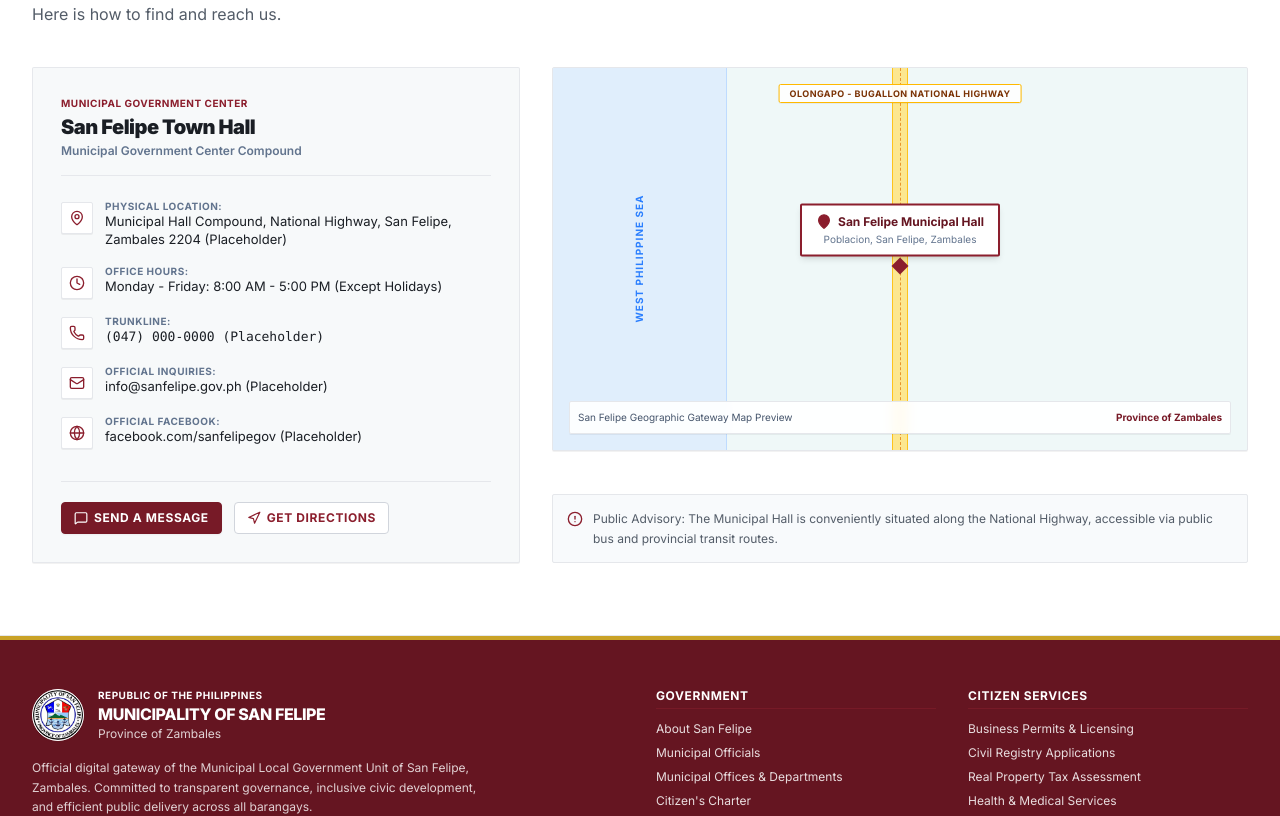
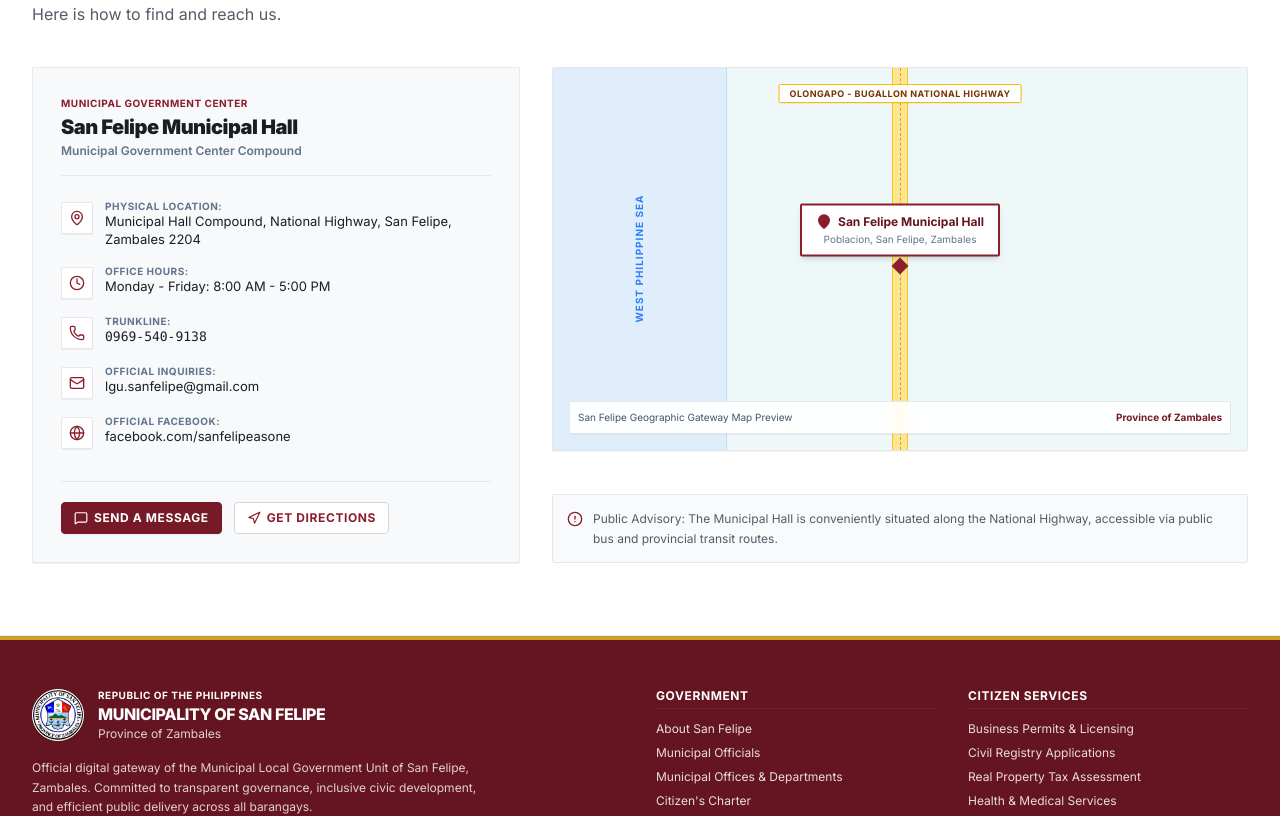
Before and after one commit to sanfelipeasONE/san-felipe-lgu-website, a Next.js app: page / in a window 1280 px wide. Shown: the part 4548-5364 px from the top of the page. Built offline with nearby package versions, Linux system fonts and the light colour scheme; no server answers.

Commit message:
feat: update Municipal Hall contact details, verified trunkline, email, and official Facebook

```diff
--- a/src/components/home/municipal-contact-section.tsx
+++ b/src/components/home/municipal-contact-section.tsx
@@ -86,9 +86,12 @@ export function MunicipalContactSection() {
                     <strong className="block text-[10px] font-bold text-slate-500 uppercase tracking-wider">
                       Trunkline:
                     </strong>
-                    <span className="text-gov-charcoal leading-snug font-mono">
+                    <a
+                      href={`tel:${MUNICIPAL_CONTACT_DATA.phone.replace(/[^0-9+]/g, "")}`}
+                      className="text-gov-charcoal leading-snug font-mono hover:text-burgundy-700 hover:underline transition-colors block"
+                    >
                       {MUNICIPAL_CONTACT_DATA.phone}
-                    </span>
+                    </a>
                   </div>
                 </li>
 
@@ -100,9 +103,12 @@ export function MunicipalContactSection() {
                     <strong className="block text-[10px] font-bold text-slate-500 uppercase tracking-wider">
                       Official Inquiries:
                     </strong>
-                    <span className="text-gov-charcoal leading-snug">
+                    <a
+                      href={`mailto:${MUNICIPAL_CONTACT_DATA.email}`}
+                      className="text-gov-charcoal leading-snug hover:text-burgundy-700 hover:underline transition-colors block"
+                    >
                       {MUNICIPAL_CONTACT_DATA.email}
-                    </span>
+                    </a>
                   </div>
                 </li>
 
@@ -114,21 +120,26 @@ export function MunicipalContactSection() {
                     <strong className="block text-[10px] font-bold text-slate-500 uppercase tracking-wider">
                       Official Facebook:
                     </strong>
-                    <span className="text-gov-charcoal leading-snug">
+                    <a
+                      href={MUNICIPAL_CONTACT_DATA.facebookUrl}
+                      target="_blank"
+                      rel="noopener noreferrer"
+                      className="text-gov-charcoal leading-snug hover:text-burgundy-700 hover:underline transition-colors block"
+                    >
                       {MUNICIPAL_CONTACT_DATA.facebook}
-                    </span>
+                    </a>
                   </div>
                 </li>
               </ul>
             </div>
 
             <div className="mt-8 pt-5 border-t border-gray-200 flex flex-wrap gap-3">
-              <Link href="/contact">
-                <Button variant="primary" size="sm" className="font-bold text-xs uppercase tracking-wider bg-burgundy-800 hover:bg-burgundy-900">
+              <a href={`mailto:${MUNICIPAL_CONTACT_DATA.email}`}>
+                <Button variant="primary" size="sm" className="font-bold text-xs uppercase tracking-wider bg-burgundy-800 hover:bg-burgundy-900 cursor-pointer">
                   <MessageSquare className="h-3.5 w-3.5 mr-1.5" />
                   <span>Send a Message</span>
                 </Button>
-              </Link>
+              </a>
               <Link href="#municipal-map">
                 <Button variant="outline" size="sm" className="font-bold text-xs uppercase tracking-wider border-gray-300 hover:border-burgundy-700 hover:text-burgundy-800">
                   <Navigation className="h-3.5 w-3.5 mr-1.5 text-burgundy-700" />
--- a/src/components/layout/site-footer.tsx
+++ b/src/components/layout/site-footer.tsx
@@ -42,9 +42,18 @@ export function SiteFooter() {
               <span className="font-bold uppercase tracking-wider text-white text-[11px]">
                 Follow San Felipe LGU:
               </span>
-              <span className="text-white/85 text-xs hover:text-white cursor-pointer">Facebook</span>
+              <a
+                href="https://www.facebook.com/sanfelipeasone"
+                target="_blank"
+                rel="noopener noreferrer"
+                className="text-white/85 text-xs hover:text-white transition-colors"
+              >
+                Facebook
+              </a>
               <span className="text-white/40" aria-hidden="true">&bull;</span>
-              <span className="text-white/85 text-xs hover:text-white cursor-pointer">Portal News</span>
+              <Link href="/news" className="text-white/85 text-xs hover:text-white transition-colors">
+                Portal News
+              </Link>
             </div>
           </div>
 
--- a/src/config/homepage-data.ts
+++ b/src/config/homepage-data.ts
@@ -312,12 +312,13 @@ export const EMERGENCY_DATA: EmergencyItem[] = [
 ];
 
 export const MUNICIPAL_CONTACT_DATA = {
-  hallName: "San Felipe Town Hall",
+  hallName: "San Felipe Municipal Hall",
   hallSubtitle: "Municipal Government Center Compound",
-  address: "Municipal Hall Compound, National Highway, San Felipe, Zambales 2204 (Placeholder)",
-  hours: "Monday - Friday: 8:00 AM - 5:00 PM (Except Holidays)",
-  phone: "(047) 000-0000 (Placeholder)",
-  email: "info@sanfelipe.gov.ph (Placeholder)",
-  facebook: "facebook.com/sanfelipegov (Placeholder)",
+  address: "Municipal Hall Compound, National Highway, San Felipe, Zambales 2204",
+  hours: "Monday - Friday: 8:00 AM - 5:00 PM",
+  phone: "0969-540-9138",
+  email: "lgu.sanfelipe@gmail.com",
+  facebook: "facebook.com/sanfelipeasone",
+  facebookUrl: "https://www.facebook.com/sanfelipeasone",
   mapAdvisory: "Public Advisory: The Municipal Hall is conveniently situated along the National Highway, accessible via public bus and provincial transit routes.",
 };
--- a/src/config/site.ts
+++ b/src/config/site.ts
@@ -19,11 +19,16 @@ export const SITE_CONFIG = {
   country: "Republic of the Philippines",
   fullTitle: "Municipality of San Felipe, Zambales",
   portalName: "San Felipe LGU Digital Portal",
-  // Clearly marked placeholders per Project Rule 22
-  contactPlaceholder: {
-    address: "Municipal Hall, San Felipe, Zambales, Philippines (Placeholder)",
-    email: "info@sanfelipe.gov.ph (Placeholder)",
-    phone: "(047) 000-0000 (Placeholder)",
-    emergencyHotline: "911 / 117 (National) / (047) 000-0000 (MDRRMO Placeholder)",
+  contact: {
+    address: "Municipal Hall Compound, National Highway, San Felipe, Zambales 2204",
+    email: "lgu.sanfelipe@gmail.com",
+    phone: "0969-540-9138",
+    facebook: "https://www.facebook.com/sanfelipeasone",
+    emergencyHotlines: {
+      mdrrmo: "0929-183-8441",
+      police: "0998-598-5509",
+      bfp: "0946-451-2121",
+      rhu: "0931-793-8035",
+    },
   },
 } as const;
```
